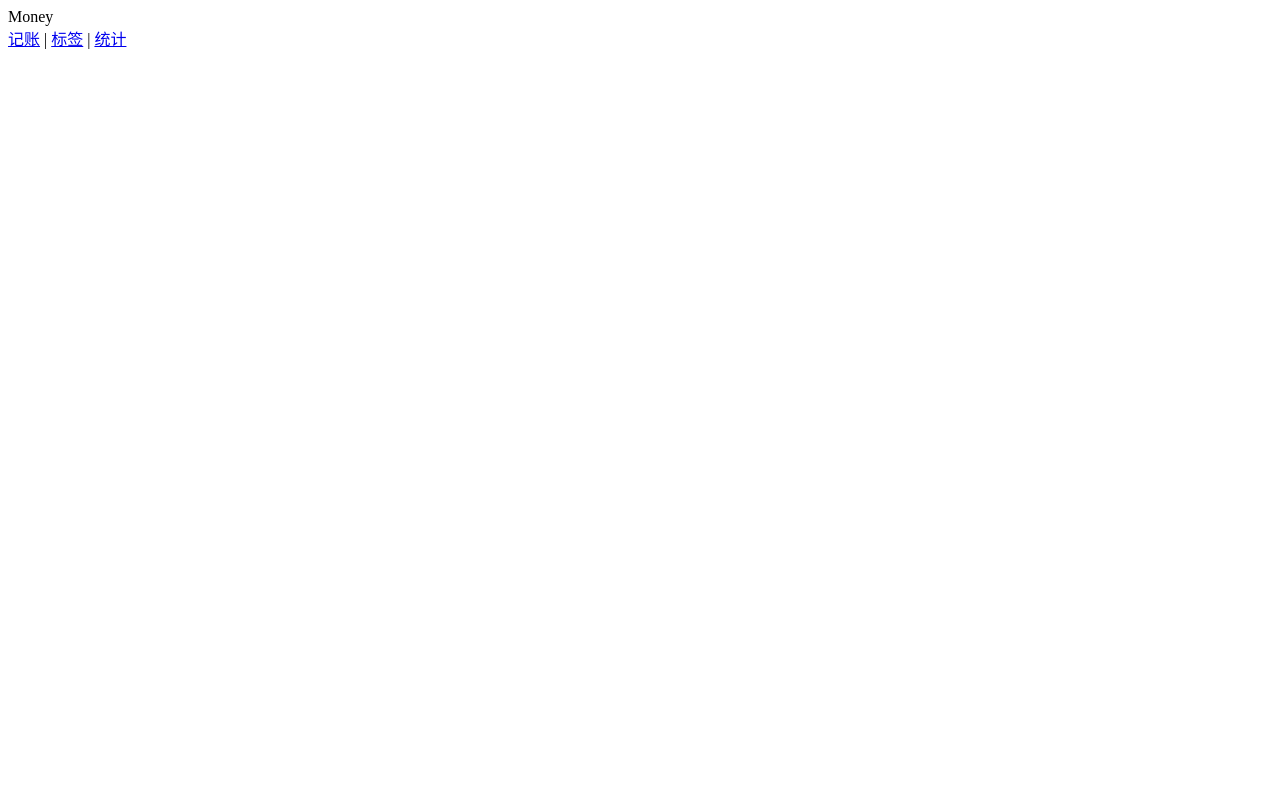
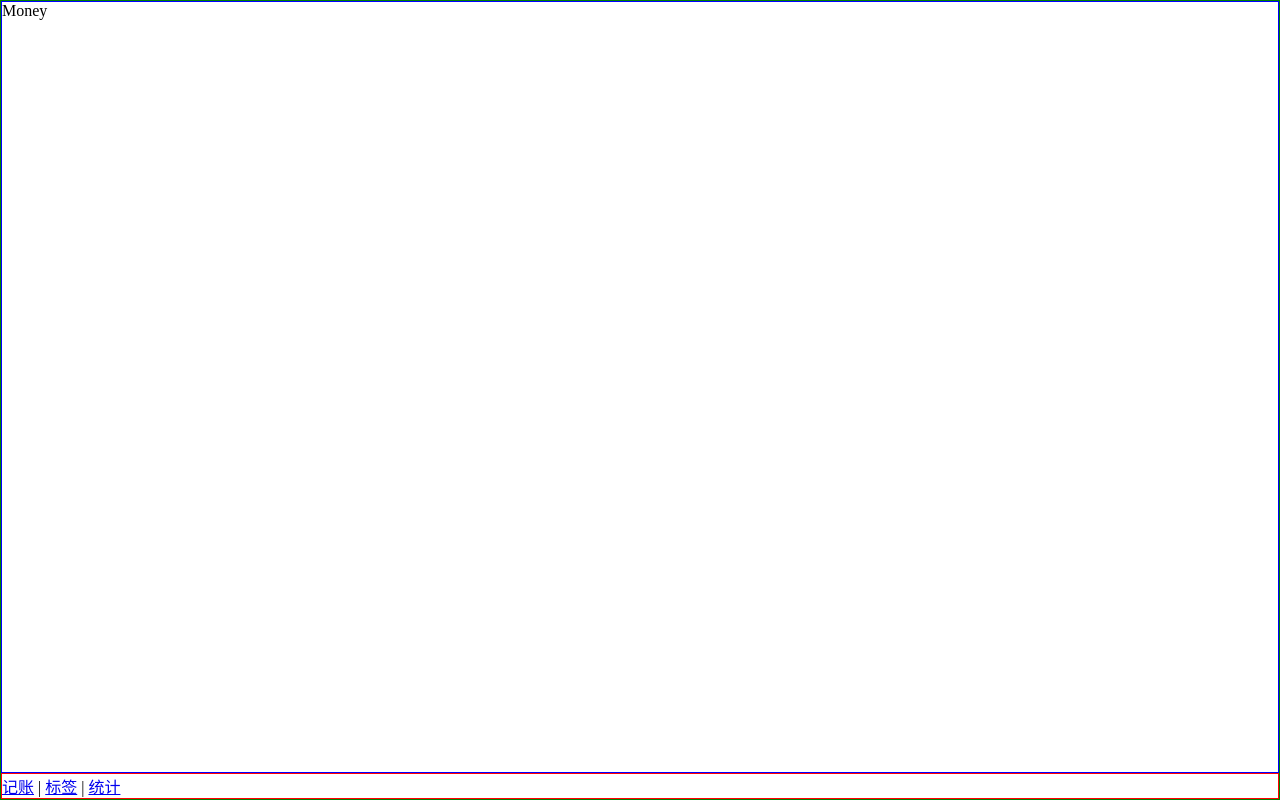
Before and after one commit to yuizhixiaocaiji/echarts-demo-1, a Vue app: page /labels#/money in a window 1280 px wide. Built offline with nearby package versions, Linux system fonts and the light colour scheme.

Commit message:
money 页面布局

```diff
--- a/src/App.vue
+++ b/src/App.vue
@@ -5,6 +5,12 @@
 </template >
 
 <style lang="scss" >
+* {
+  margin: 0;
+  padding: 0;
+  box-sizing: border-box;
+}
+
 #app {
   font-family: Avenir, Helvetica, Arial, sans-serif;
   -webkit-font-smoothing: antialiased;
--- a/src/components/Nav.vue
+++ b/src/components/Nav.vue
@@ -1,5 +1,5 @@
 <template >
-  <div >
+  <div class="nav" >
     <router-link to="/money" >记账</router-link >
     |
     <router-link to="/labels" >标签</router-link >
@@ -15,5 +15,7 @@
 </script >
 
 <style lang="scss" scoped >
-
+.nav {
+  border: 1px solid red
+}
 </style >
--- a/src/router/index.ts
+++ b/src/router/index.ts
@@ -1,6 +1,5 @@
 import Vue from 'vue';
-import VueRouter, {RouteConfig} from 'vue-router';
-import Home from '@/views/Home.vue';
+import VueRouter from 'vue-router';
 import Money from '@/views/Money.vue';
 import Labels from '@/views/Labels.vue';
 import Statistics from '@/views/Statistics.vue';
--- a/src/views/Money.vue
+++ b/src/views/Money.vue
@@ -1,6 +1,6 @@
 <template >
-  <div >
-    Money
+  <div class="nav-wrapper" >
+    <div class="content" >Money</div >
     <Nav />
   </div >
 </template >
@@ -12,5 +12,16 @@
 </script >
 
 <style lang="scss" scoped >
+.nav-wrapper {
+  border: 1px solid green;
+  display: flex;
+  flex-direction: column;
+  height: 100vh;
+}
 
+.content {
+  border: 1px solid blue;
+  overflow: auto;
+  flex-grow: 1;
+}
 </style >
```
